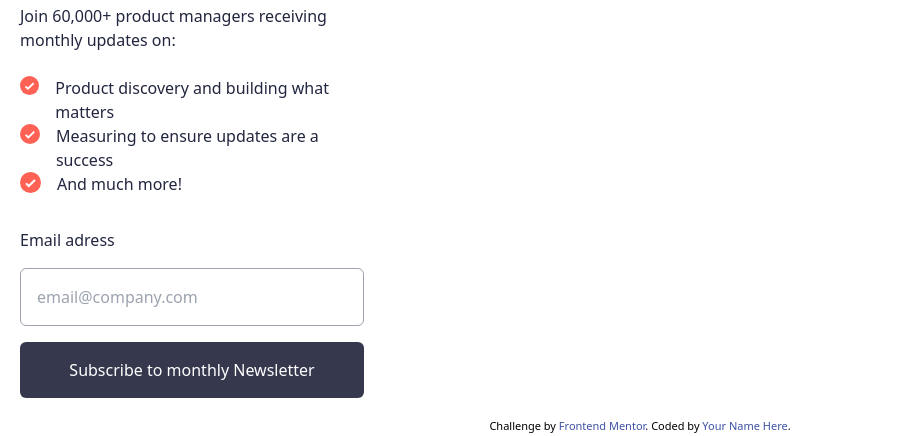
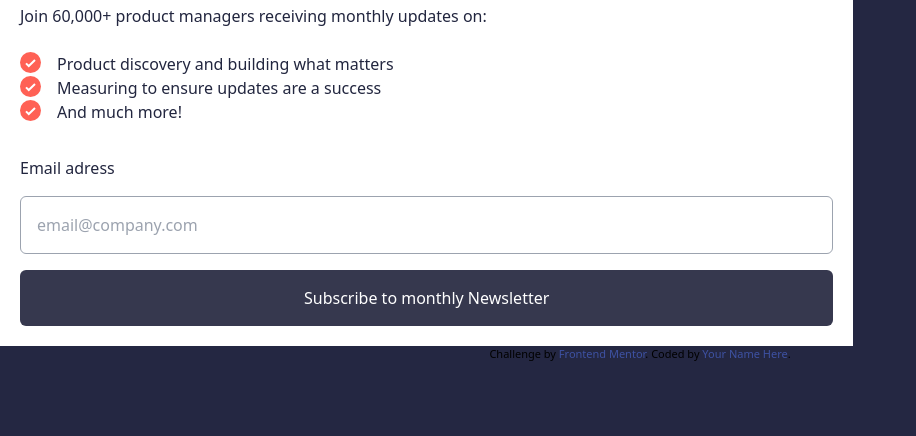
Before and after one commit to 00lar/Newsletter-sign-up-form-with-success-message, a website: page index.html in a window 1280 px wide. Shown: the part 364-800 px from the top of the page, without its empty margins (0-916 px from the left). Drawn offline with Linux system fonts and the light colour scheme.

Commit message:
ajustes para desktop

```diff
--- a/index.html
+++ b/index.html
@@ -19,9 +19,9 @@
     .attribution a { color: hsl(228, 45%, 44%); }
   </style>
 </head>
-<body>
+<body class="md:bg-DarkSlateGrey lg:flex flex-col lg:justify-center">
 
-<main class="max-w-sm text-LettersBlue">
+<main class="max-w-sm bg-white text-LettersBlue lg:max-w-none lg:w-8/12 lg:h-4/6">
   <section>
     <img src="./assets/images/illustration-sign-up-mobile.svg" alt="">
   </section>
```
Also changed, not shown: tailwind.css.
